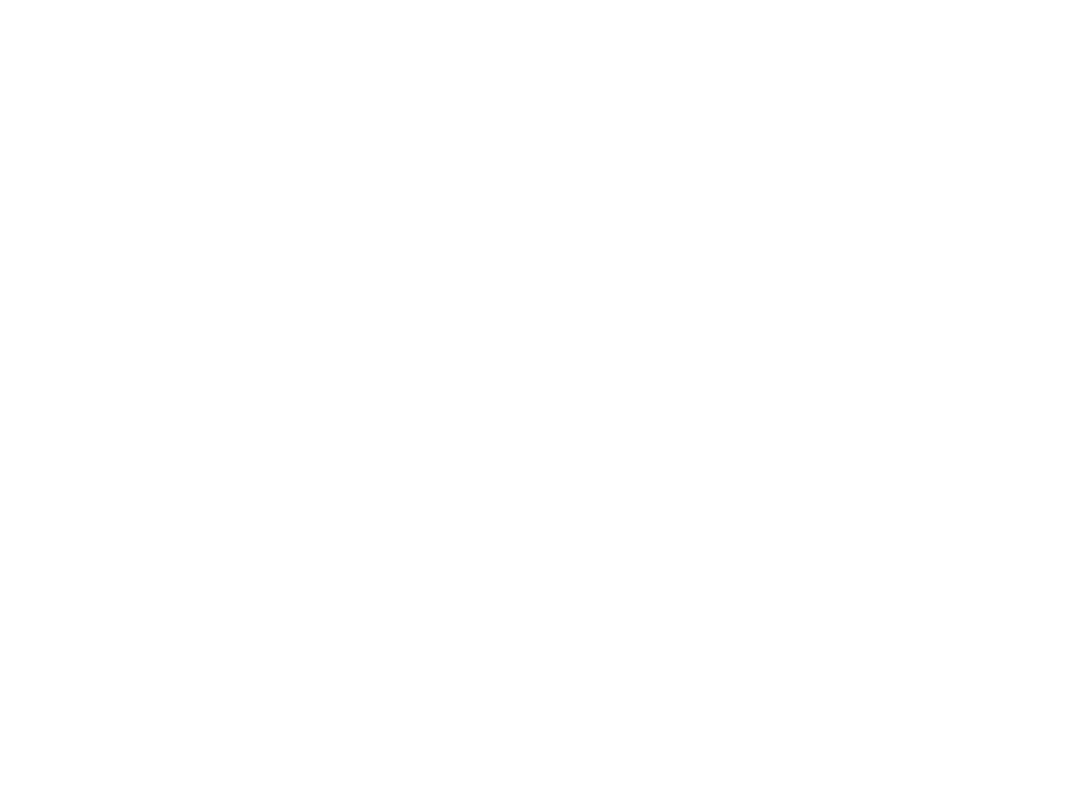
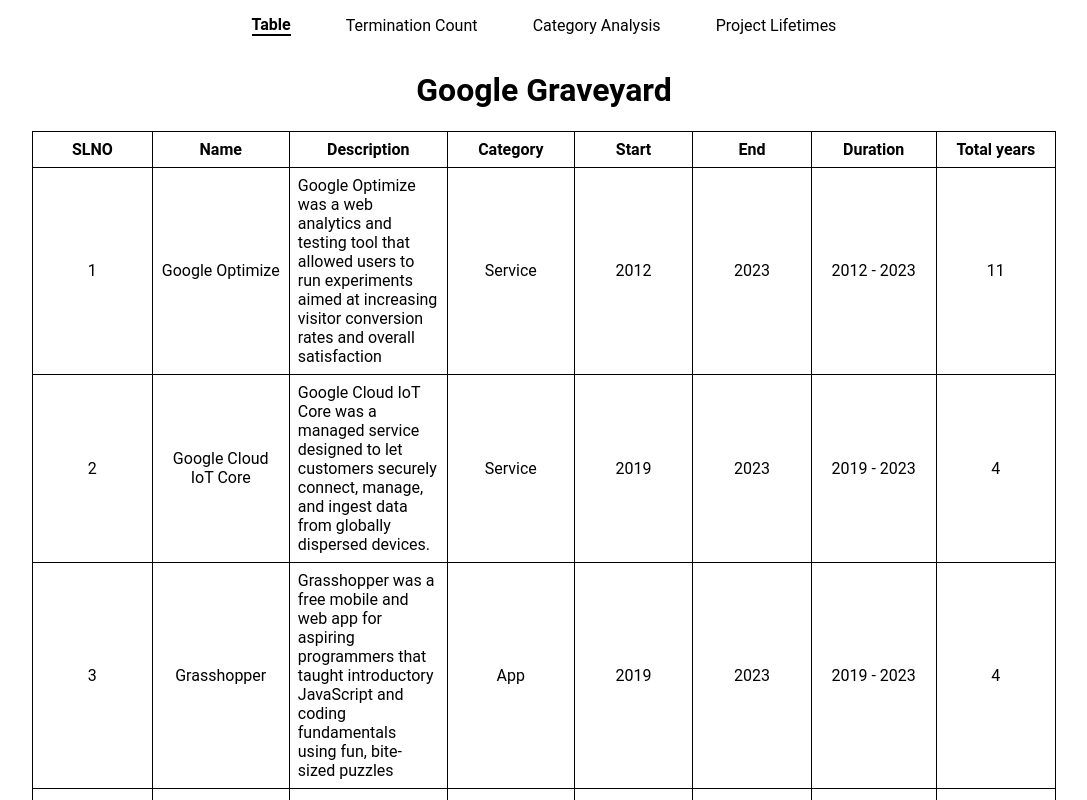
Before and after one commit to alexcrocha/ACS-4310-data-viz, a website: page viz1/index.html in a window 1280 px wide. Shown: the top 800 px of the page, without its empty margins (96-1183 px from the left). Drawn offline with nearby package versions, Linux system fonts and the light colour scheme.

Commit message:
Add data table to index and navigation

```diff
--- a/viz1/index.html
+++ b/viz1/index.html
@@ -5,15 +5,24 @@
   <meta charset="UTF-8">
   <meta http-equiv="X-UA-Compatible" content="IE=edge">
   <meta name="viewport" content="width=device-width, initial-scale=1.0">
-  <title>Document</title>
+  <title>Google Graveyard</title>
+  <link type="text/css" rel="stylesheet" href="./styles.css">
 </head>
 
 <body>
+  <nav>
+    <a href="./index.html" class="active">Table</a>
+    <a href="./dataviz1.html">Termination Count</a>
+    <a href="./dataviz2.html">Category Analysis</a>
+    <a href="./dataviz3.html">Project Lifetimes</a>
+  </nav>
+  <main>
+    <h1>Google Graveyard</h1>
+    <section id="dataTable"></section>
+  </main>
 
   <script src="https://d3js.org/d3.v7.min.js"></script>
-  <script>
-    // Your script here!
-  </script>
+  <script src="./logic/dataTable.js"></script>
 </body>
 
 </html>
--- /dev/null
+++ b/viz1/logic/dataTable.js
@@ -0,0 +1,51 @@
+// Define the margin
+const margin = { top: 50, right: 50, bottom: 50, left: 50 };
+
+// Define the dimensions of the chart
+const width = document.querySelector("#dataTable").clientWidth - margin.left - margin.right;
+const height = document.querySelector("#dataTable").clientHeight - margin.top - margin.bottom;
+
+// Select the container element
+const container = d3.select("#dataTable");
+
+// Load the CSV file
+d3.csv("./data/Google_graveyard.csv").then((csvData) => {
+  csvData.forEach((d) => {
+    d.Start = +d.Start;
+    d.End = +d.End;
+    d.Duration = d.Duration;
+    d['Total years'] = +d['Total years'];
+  });
+
+  // Create the table element
+  const table = container.append("table")
+    .attr("width", "100%")
+    .style("border-collapse", "collapse");
+
+  // Append the table header
+  const thead = table.append("thead");
+  const headerRow = thead.append("tr");
+  Object.keys(csvData[0]).forEach((key) => {
+    headerRow.append("th")
+      .style("border", "1px solid black")
+      .style("padding", "8px")
+      .text(key);
+  });
+
+  // Append the table body
+  const tbody = table.append("tbody");
+  csvData.forEach((d) => {
+    const row = tbody.append("tr");
+    Object.entries(d).forEach(([key, value]) => {
+      const cell = row.append("td")
+        .style("border", "1px solid black")
+        .style("padding", "8px")
+        .text(value);
+
+      if (key !== "Description") {
+        cell.style("width", "125px")
+          .style("text-align", "center");
+      }
+    });
+  });
+});
--- /dev/null
+++ b/viz1/styles.css
@@ -0,0 +1,59 @@
+/* Global Styles */
+
+html,
+body {
+  height: 100%;
+  width: 100%;
+  margin: 0;
+  padding: 0;
+  font-family: 'Roboto', sans-serif;
+}
+
+/* Navigation */
+
+nav {
+  width: 50%;
+  height: 50px;
+  display: flex;
+  flex-direction: row;
+  justify-content: space-around;
+  align-items: center;
+  margin: 0 auto;
+  padding: 0;
+}
+
+a {
+  text-decoration: none;
+  color: #000;
+}
+
+a.active {
+  font-weight: bold;
+  border-bottom: #000 2px solid;
+}
+
+/* Main Content */
+
+main {
+  height: 100%;
+  width: 100%;
+  display: flex;
+  flex-direction: column;
+  align-items: center;
+}
+
+/* Data Visualizations */
+
+#dataViz1,
+#dataViz2,
+#dataViz3,
+#dataTable {
+  height: 80%;
+  width: 80%;
+  margin: 0;
+  padding: 0;
+}
+
+#dataViz2 svg {
+  background-color: #f7f7f7;
+}
```
Also changed, not shown: viz1/navigation.html (added, +19 -0 lines).
